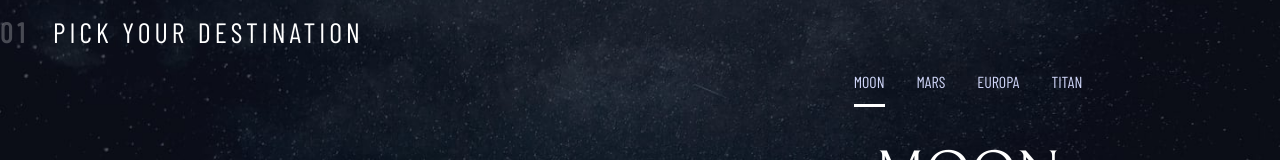
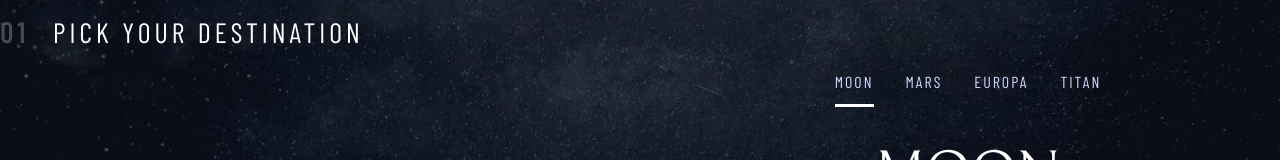
Before and after one commit to garyeung/space-tourism-webisite, a React (Vite) app: page /destination in a window 1280 px wide. Shown: the part 166-326 px from the top of the page. Built offline with nearby package versions, Linux system fonts and the light colour scheme.

Commit message:
add tablet style

```diff
--- a/src/components/bases/Tab.tsx
+++ b/src/components/bases/Tab.tsx
@@ -13,6 +13,7 @@ const Tab = ({label, handleClick, active}: Props) => {
         text-base
         font-barlow
         tracking-[15%]
+        md:tracking-[2px]
         text-blue-300
         uppercase
         border-white
```
